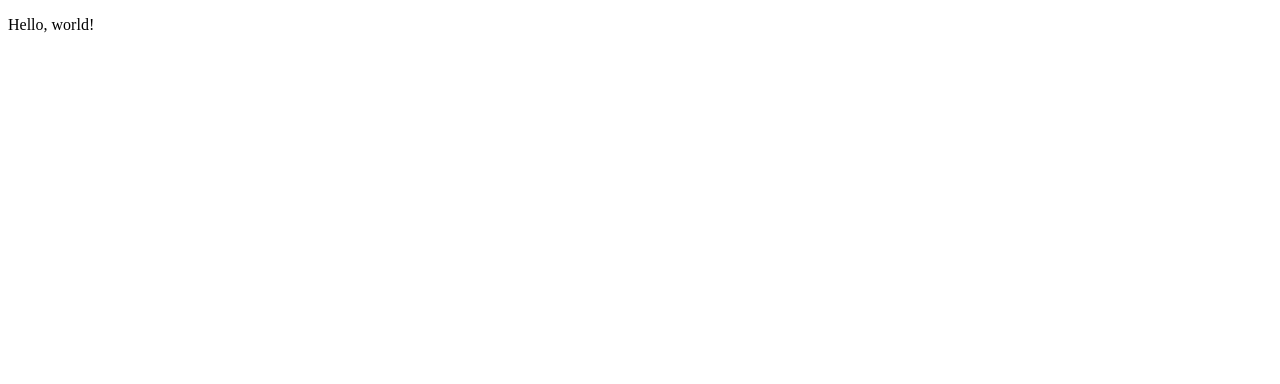
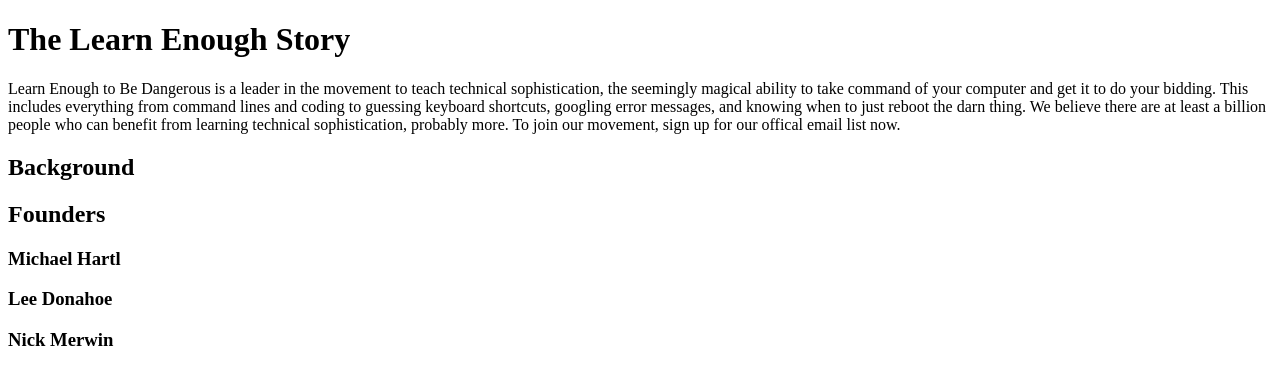
Before and after one commit to brightgeist7469/sample_website, a plain HTML site: page index.html in a window 1280 px wide. Drawn offline with Linux system fonts and the light colour scheme.

Commit message:
Added body

```diff
--- a/index.html
+++ b/index.html
@@ -1,10 +1,25 @@
 <!DOCTYPE html>
 <html>
   <head>
-    <title>Page Title</title>
+    <title>Learn Enough to Be Dangerous</title>
     <meta charset="utf-8>"
   </head>
   <body>
-    <p>Hello, world!<p>
-</body>
+    <h1>The Learn Enough Story</h1>
+    <p>
+      Learn Enough to Be Dangerous is a leader in the movement to teach
+      technical sophistication, the seemingly magical ability to
+      take command of your computer and get it to do your bidding. This
+      includes everything from command lines and coding to guessing
+       keyboard shortcuts, googling error messages, and knowing when to just reboot the
+      darn thing. We believe there are at least a billion people who can
+      benefit from learning technical sophistication, probably more. To join
+      our movement, sign up for our offical email list now.
+    <p>
+    <h2>Background</h2>
+    <h2>Founders</h2>
+    <h3>Michael Hartl</h3>
+    <h3>Lee Donahoe</h3>
+    <h3>Nick Merwin</h3>
+  </body>
 <html>
```
